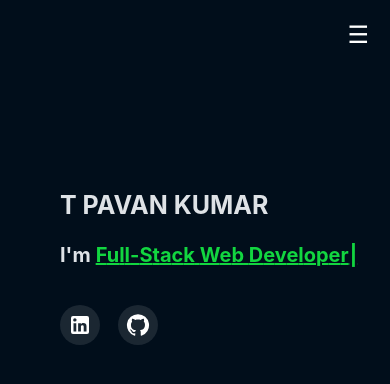
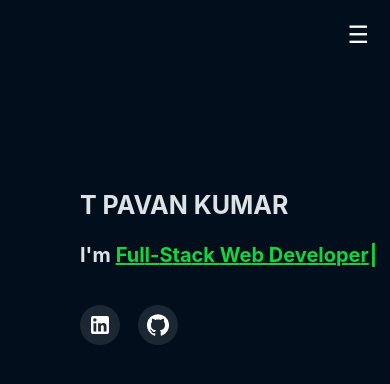
Before and after one commit to blastgamer59/My-Portfolio, a React (Create React App) app: page / in a window 390 px wide. Shown: the top 384 px of the page. Built offline with nearby package versions, Linux system fonts and the light colour scheme.

Commit message:
update portfolio

```diff
--- a/src/Components/Home/Home.css
+++ b/src/Components/Home/Home.css
@@ -89,20 +89,20 @@ body {
 }
 @media (max-width: 767px) {
    .header-h1 {
-      margin-left: 100px;
+      margin-left: 80px;
       font-size: 25px;
    }
    .header-h2 {
       font-size: 20px;
       line-height: 30px;
       margin-top: 20px;
-      margin-left: 100px;
+      margin-left: 80px;
    }
    .typewriter{
       font-size: 20px;
    }
    .social-links{
-      margin-left: 100px;
+      margin-left: 80px;
    }
    .home-toggle {
       display: block;
@@ -140,21 +140,3 @@ body {
       display: none;
    }
 }
-@media  (min-width: 320px){
-   .header-h1 {
-      margin-left: 60px;
-      font-size: 25px;
-   }
-   .header-h2 {
-      font-size: 20px;
-      line-height: 30px;
-      margin-top: 20px;
-      margin-left: 60px;
-   }
-   .typewriter{
-      font-size: 20px;
-   }
-   .social-links{
-      margin-left: 60px;
-   }
- }
```
